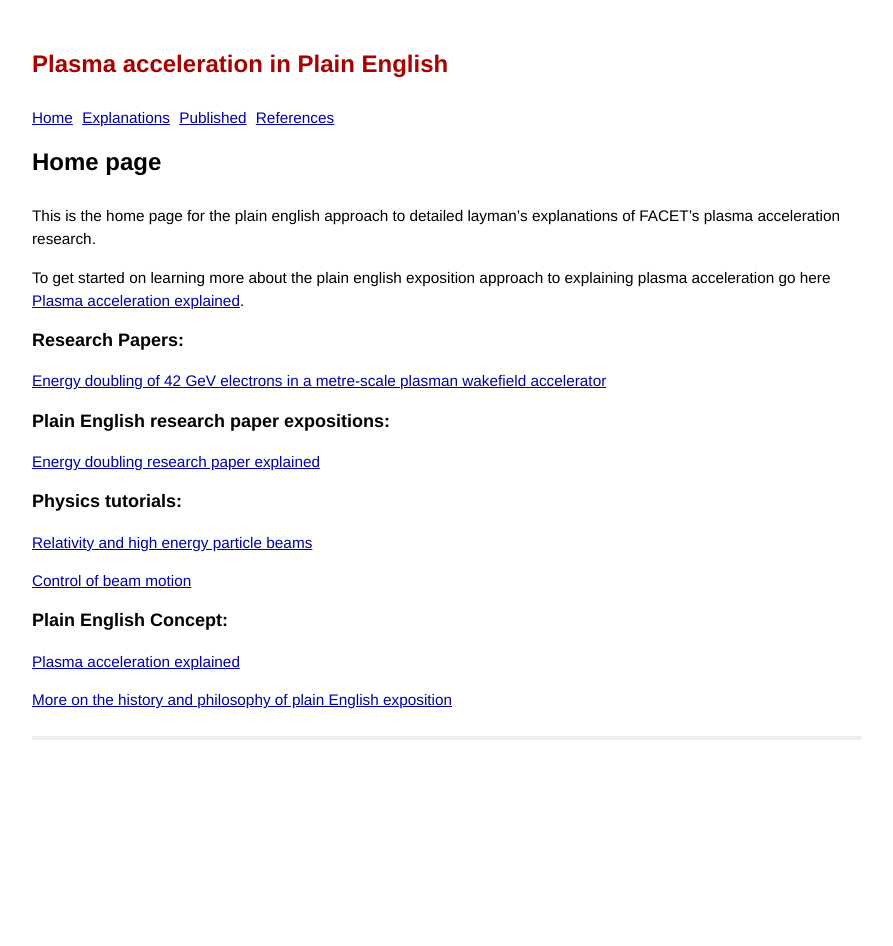
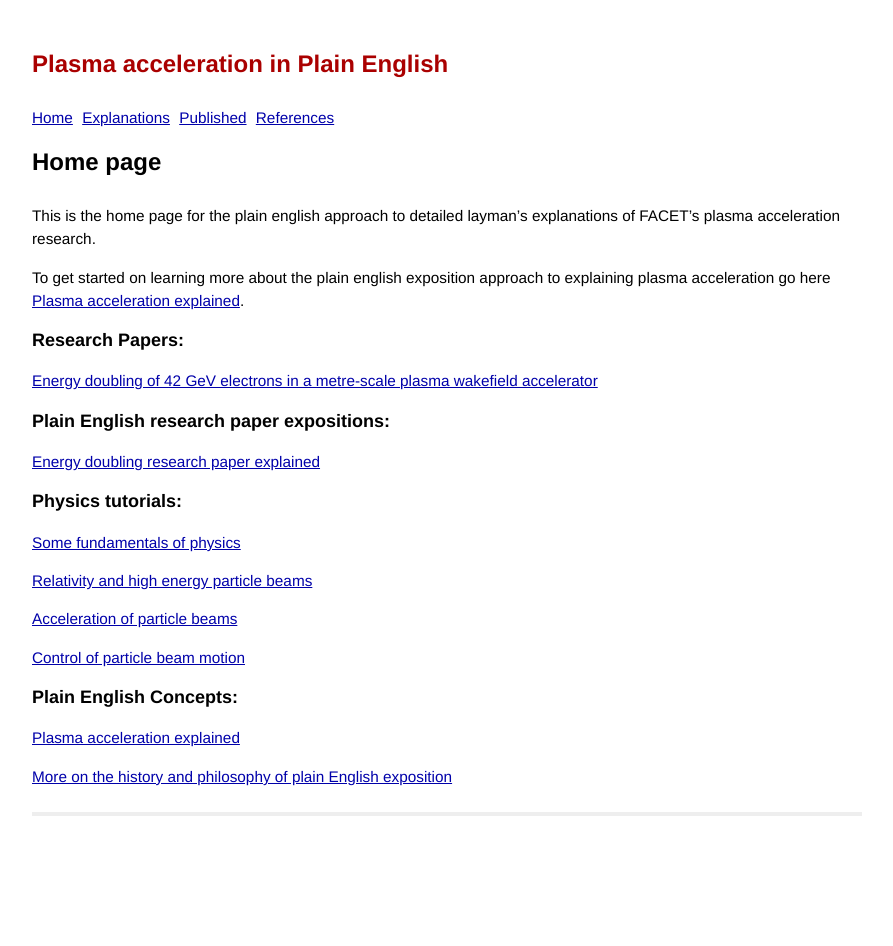
Before and after one commit to grbfacet/facet, a Jekyll site: the page built from index.md, in a window 1280 px wide. Shown: the whole page, without its empty margins (193-1086 px from the left). Built offline with Jekyll 4.4.1, drawn with Linux system fonts in a browser that asks for light colours.

Commit message:
Update index.md

```diff
--- a/index.md
+++ b/index.md
@@ -10,7 +10,7 @@ To get started on learning more about the plain english exposition approach to e
 
 ### Research Papers:
 
-[Energy doubling of 42 GeV electrons in a metre-scale plasman wakefield accelerator](/slac-pub-12363.pdf)
+[Energy doubling of 42 GeV electrons in a metre-scale plasma wakefield accelerator](/slac-pub-12363.pdf)
 
 
 ### Plain English research paper expositions:
@@ -20,12 +20,16 @@ To get started on learning more about the plain english exposition approach to e
 
 ### Physics tutorials:
 
+[Some fundamentals of physics](/principles-of-physics.html)
+
 [Relativity and high energy particle beams](/relativity-tutorial.html)
 
-[Control of beam motion](/beam-control-tutorial.html)
+[Acceleration of particle beams](/beam-acceleration-tutorial.html)
+
+[Control of particle beam motion](/beam-control-tutorial.html)
 
 
-### Plain English Concept:
+### Plain English Concepts:
 
 [Plasma acceleration explained](/plasma-accel-explained.html)
 
```
